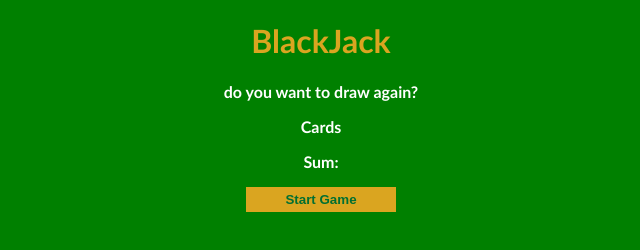
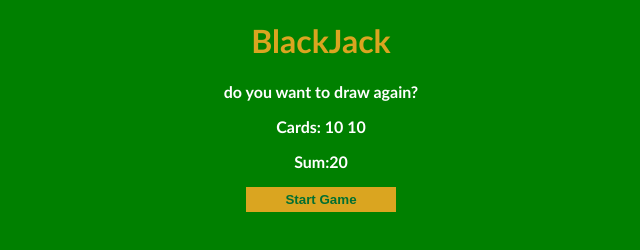
Before and after one commit to carternadain/JS-project, a plain HTML site: page index.html in a window 1280 px wide. Both pictures are taken after a click on the button "Start Game". Shown: the full height of the page, 319-959 px from the left. Drawn offline with Linux system fonts and the light colour scheme.

Commit message:
add cards and sum section into dom

```diff
--- a/index.html
+++ b/index.html
@@ -11,8 +11,8 @@
 <body>
     <h1>BlackJack</h1>
     <p id="message-el">Want to play a round?</p>
-    <p>Cards</p>
-    <p>Sum:</p>
+    <p id="cards-el">Cards</p>
+    <p id="sum-el">Sum:</p>
     <button onclick="startGame()"> Start Game</button>
     <script src="index.js"></script>
 </body>
--- a/index.js
+++ b/index.js
@@ -7,8 +7,11 @@ let isAlive = true
 let message = ""
 
 let messageEl = document.getElementById("message-el")
-
+let sumEl = document.getElementById("sum-el")
+let cardsEl = document.getElementById("cards-el")
 function startGame() {
+    cardsEl.textContent = "Cards: " + firstCard + " " + secondCard
+    sumEl.textContent = "Sum:" + sum
     if (sum <= 20){
         message = "do you want to draw again?"
 
```
